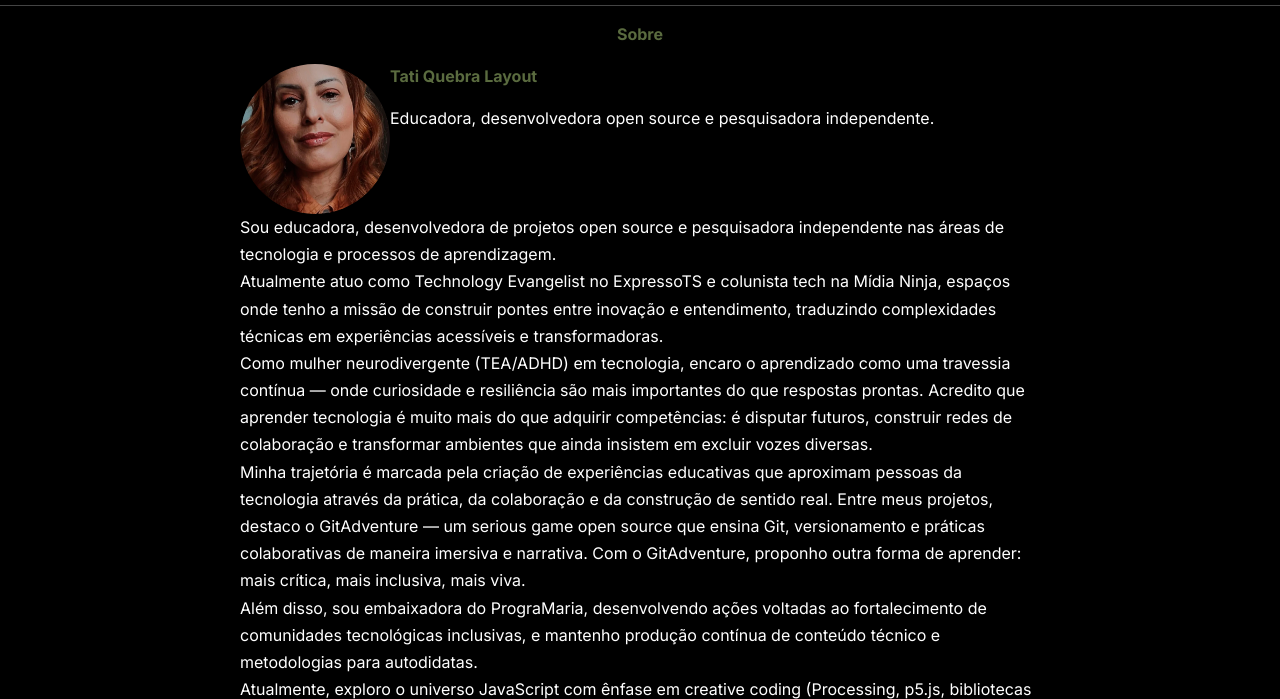
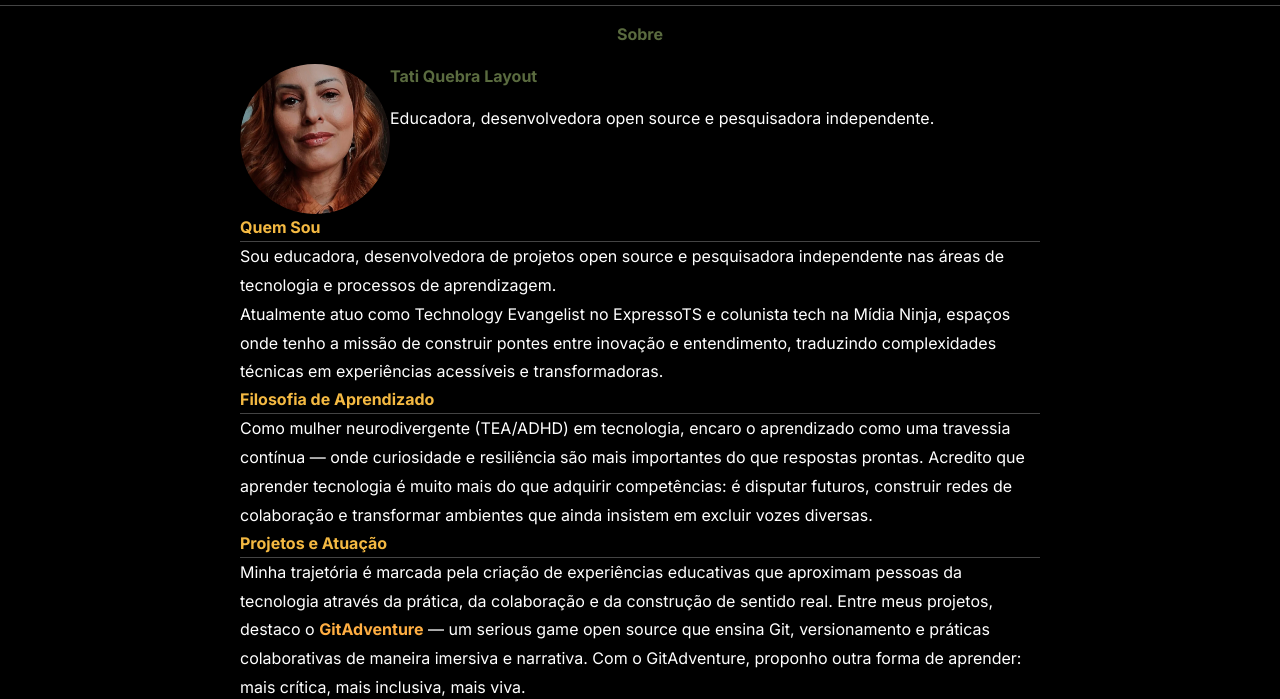
Before and after one commit to tatyquebralayout/blog_GitAdventure, an Astro site: page /blog_GitAdventure/about in a window 1280 px wide. Shown: the part 109-808 px from the top of the page. Built offline with nearby package versions, Linux system fonts and the light colour scheme; Astro itself is replaced by a stand-in of ours.

Commit message:
Atualização Sobre mim

```diff
--- a/src/pages/about.astro
+++ b/src/pages/about.astro
@@ -32,6 +32,7 @@ import Layout from "../layouts/Layout.astro";
       </div>
 
       <div class="bio-section">
+        <h3>Quem Sou</h3>
         <p>
           Sou educadora, desenvolvedora de projetos open source e pesquisadora
           independente nas áreas de tecnologia e processos de aprendizagem.
@@ -42,6 +43,8 @@ import Layout from "../layouts/Layout.astro";
           entre inovação e entendimento, traduzindo complexidades técnicas em
           experiências acessíveis e transformadoras.
         </p>
+
+        <h3>Filosofia de Aprendizado</h3>
         <p>
           Como mulher neurodivergente (TEA/ADHD) em tecnologia, encaro o
           aprendizado como uma travessia contínua — onde curiosidade e
@@ -50,27 +53,33 @@ import Layout from "../layouts/Layout.astro";
           disputar futuros, construir redes de colaboração e transformar
           ambientes que ainda insistem em excluir vozes diversas.
         </p>
+
+        <h3>Projetos e Atuação</h3>
         <p>
           Minha trajetória é marcada pela criação de experiências educativas que
           aproximam pessoas da tecnologia através da prática, da colaboração e
-          da construção de sentido real. Entre meus projetos, destaco o
-          GitAdventure — um serious game open source que ensina Git,
-          versionamento e práticas colaborativas de maneira imersiva e
-          narrativa. Com o GitAdventure, proponho outra forma de aprender: mais
-          crítica, mais inclusiva, mais viva.
+          da construção de sentido real. Entre meus projetos, destaco o <strong
+            >GitAdventure</strong
+          > — um serious game open source que ensina Git, versionamento e práticas
+          colaborativas de maneira imersiva e narrativa. Com o GitAdventure, proponho
+          outra forma de aprender: mais crítica, mais inclusiva, mais viva.
         </p>
         <p>
-          Além disso, sou embaixadora do PrograMaria, desenvolvendo ações
-          voltadas ao fortalecimento de comunidades tecnológicas inclusivas, e
-          mantenho produção contínua de conteúdo técnico e metodologias para
-          autodidatas.
+          Além disso, sou embaixadora do <strong>PrograMaria</strong>,
+          desenvolvendo ações voltadas ao fortalecimento de comunidades
+          tecnológicas inclusivas, e mantenho produção contínua de conteúdo
+          técnico e metodologias para autodidatas.
         </p>
+
+        <h3>Explorações Atuais</h3>
         <p>
           Atualmente, exploro o universo JavaScript com ênfase em creative
           coding (Processing, p5.js, bibliotecas de animação) e inteligência
           artificial generativa, enquanto também me aventuro pelo lado Python da
           Força, em programação científica e análise de dados.
         </p>
+
+        <h3>Um Convite</h3>
         <p>
           Cada linha de código, cada projeto, cada aula é para mim uma
           oportunidade: de criar, de innovar e de compartilhar conhecimento de
@@ -153,12 +162,20 @@ import Layout from "../layouts/Layout.astro";
   .bio-section h3 {
     font-size: var(--size-5);
     margin-top: var(--size-8);
-    margin-bottom: var(--size-3);
-    color: var(--color-primary);
+    margin-bottom: var(--size-4);
+    color: var(--dourado-cibernetico);
+    border-bottom: 1px solid var(--cinza-aco-fosco);
+    padding-bottom: var(--size-2);
   }
 
   .bio-section p {
-    margin-bottom: var(--size-4);
+    margin-bottom: var(--size-5);
+    line-height: 1.8;
+  }
+
+  .bio-section strong {
+    color: var(--laranja-incandescente-claro);
+    font-weight: bold;
   }
 
   .expertise-list {
```
